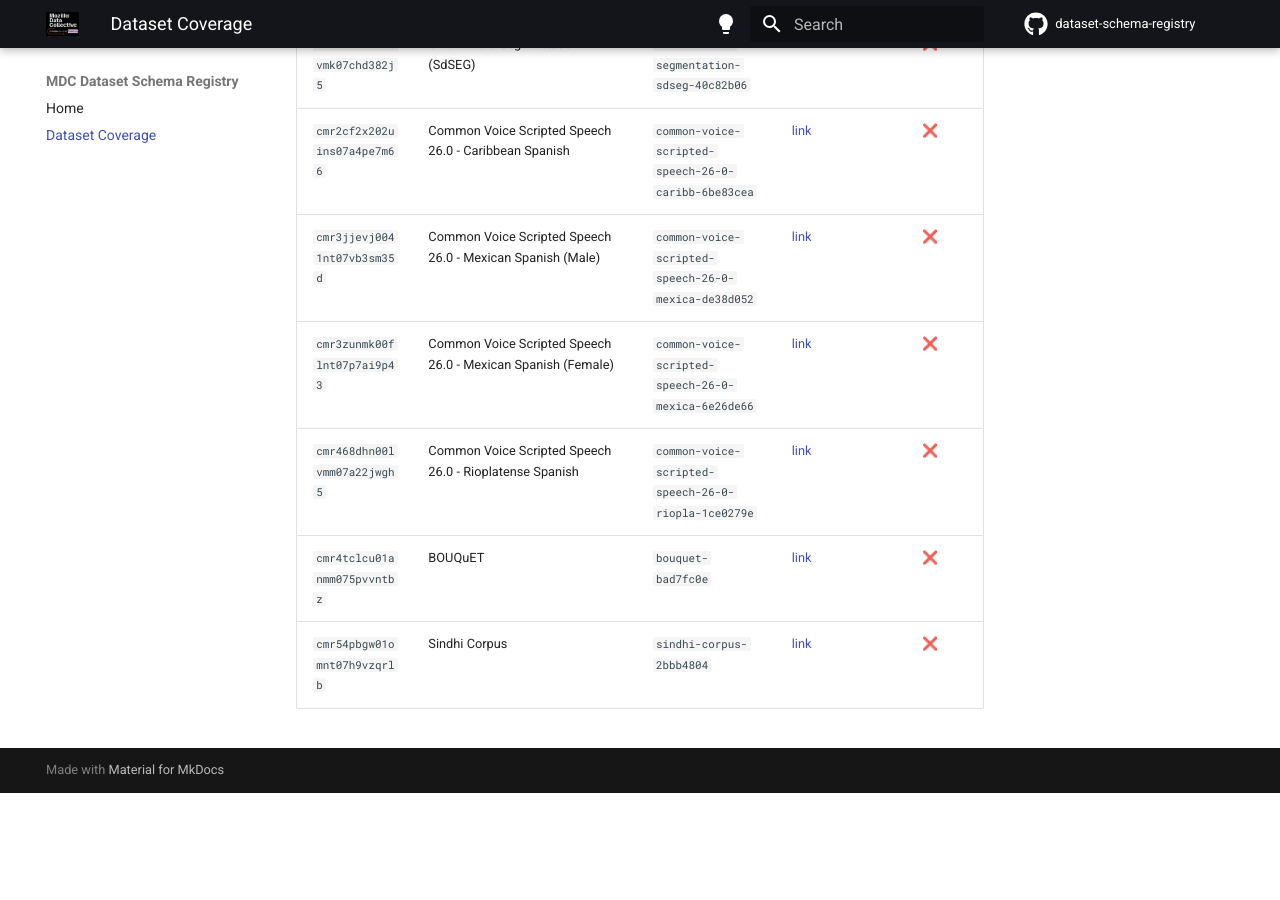
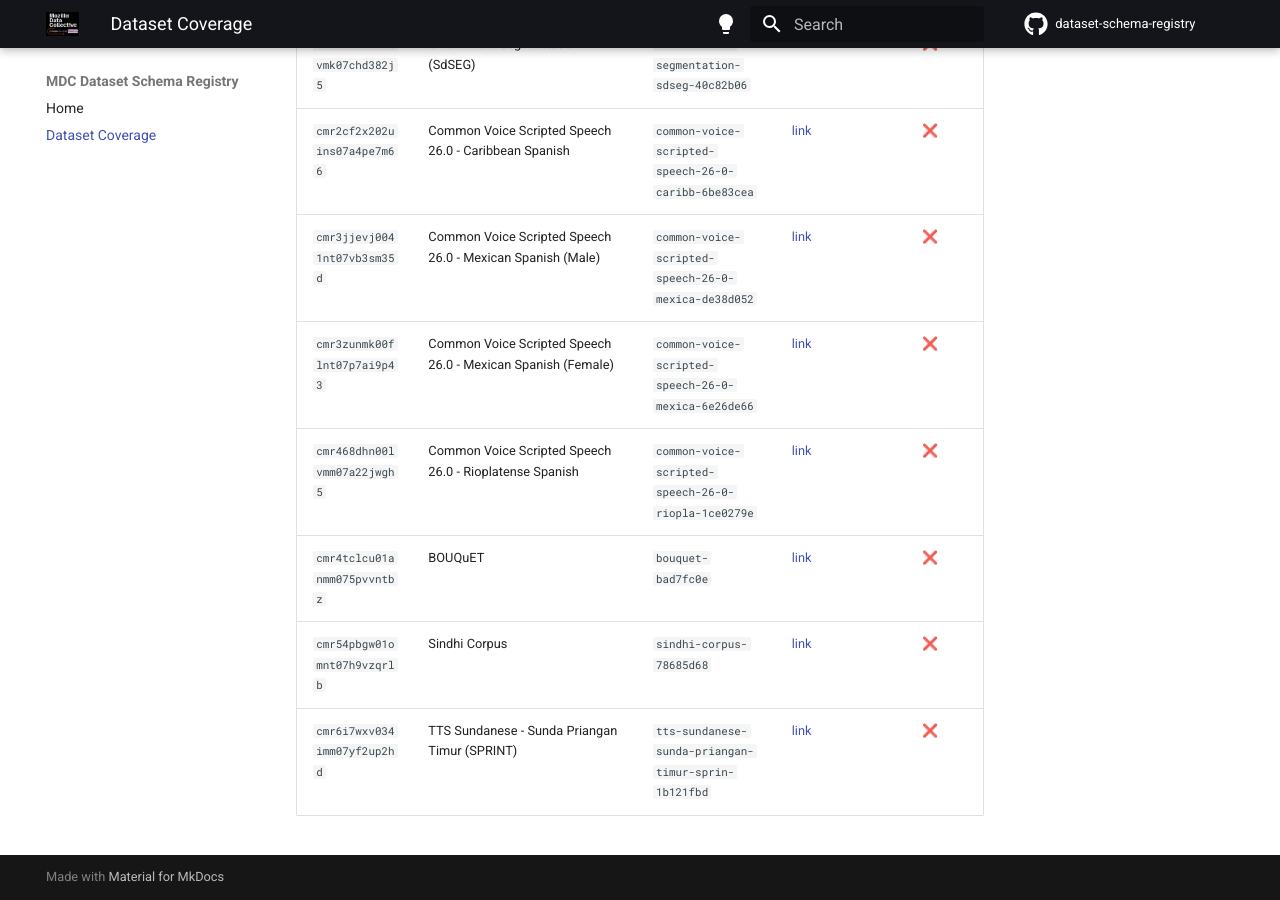
Before and after one commit to Mozilla-Data-Collective/dataset-schema-registry, an MkDocs documentation site: the page built from docs/dataset-coverage.md, in a window 1280 px wide and 900 px high, scrolled down 91288 px. Built offline with MkDocs 1.6.1 and Material for MkDocs 9.7.7, drawn with Linux system fonts in a browser that asks for light colours; comment, search, counter and statistics services are not loaded; before the commit the page ends 92081 px from its top, so only the background shows below that; part of the change alters nothing that is shown; some of the changed text lies outside the part shown.

Commit message:
chore: update dataset coverage [skip ci]

```diff
--- a/docs/dataset-coverage.md
+++ b/docs/dataset-coverage.md
@@ -8,10 +8,10 @@ schema in this registry and which ones are still missing.
     `registry/<dataset_id>/schema.yaml` file.  See the
     [Home](index.md) for details.
 
-**Last updated:** 2026-07-04
-**Total datasets in sitemap:** 895
+**Last updated:** 2026-07-05
+**Total datasets in sitemap:** 896
 **Schemas registered:** 409 ✅
-**Schemas missing:** 486 ❌
+**Schemas missing:** 487 ❌
 
 | ID | Name | Slug | Dataset page | Schema registered |
 |----|------|------|-------------|:-----------------:|
@@ -909,4 +909,5 @@ schema in this registry and which ones are still missing.
 | `cmr3zunmk00flnt07p7ai9p43` | Common Voice Scripted Speech 26.0 - Mexican Spanish (Female) | `common-voice-scripted-speech-26-0-mexica-6e26de66` | [link](https://mozilladatacollective.com/datasets/cmr3zunmk00flnt07p7ai9p43) | ❌ |
 | `cmr468dhn00lvmm07a22jwgh5` | Common Voice Scripted Speech 26.0 - Rioplatense Spanish | `common-voice-scripted-speech-26-0-riopla-1ce0279e` | [link](https://mozilladatacollective.com/datasets/cmr468dhn00lvmm07a22jwgh5) | ❌ |
 | `cmr4tclcu01anmm075pvvntbz` | BOUQuET | `bouquet-bad7fc0e` | [link](https://mozilladatacollective.com/datasets/cmr4tclcu01anmm075pvvntbz) | ❌ |
-| `cmr54pbgw01omnt07h9vzqrlb` | Sindhi Corpus | `sindhi-corpus-2bbb4804` | [link](https://mozilladatacollective.com/datasets/cmr54pbgw01omnt07h9vzqrlb) | ❌ |
+| `cmr54pbgw01omnt07h9vzqrlb` | Sindhi Corpus | `sindhi-corpus-78685d68` | [link](https://mozilladatacollective.com/datasets/cmr54pbgw01omnt07h9vzqrlb) | ❌ |
+| `cmr6i7wxv034imm07yf2up2hd` | TTS Sundanese - Sunda Priangan Timur (SPRINT) | `tts-sundanese-sunda-priangan-timur-sprin-1b121fbd` | [link](https://mozilladatacollective.com/datasets/cmr6i7wxv034imm07yf2up2hd) | ❌ |
```
